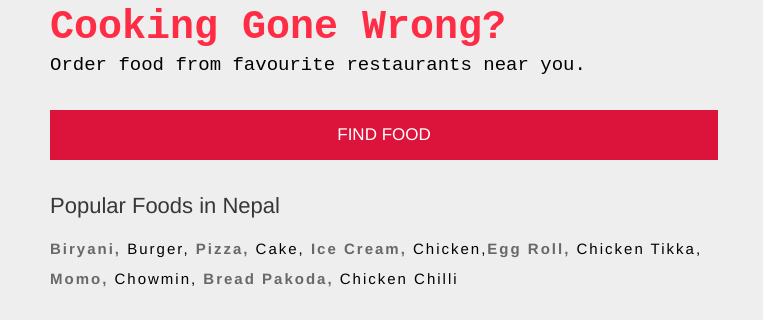
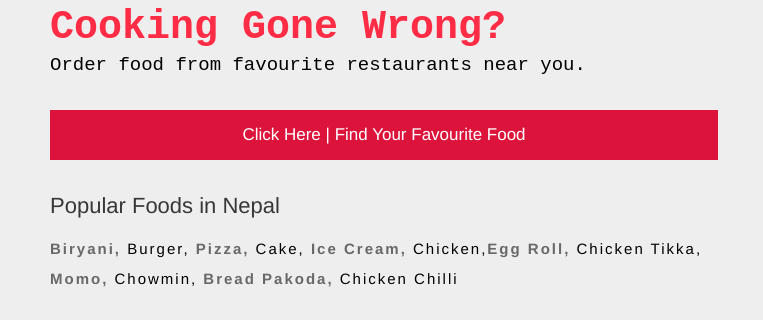
Before and after one commit to easycodesigns/foodrez, a plain HTML site: page index.html in a window 1280 px wide. Shown: the part 184-504 px from the top of the page, 0-763 px from the left. Drawn offline with nearby package versions, Linux system fonts and the light colour scheme.

Commit message:
Update index.html

```diff
--- a/index.html
+++ b/index.html
@@ -98,7 +98,7 @@
             </div>
 
             <div class="input-area">
-                <button type="submit">FIND FOOD</button>
+                <button type="submit">Click Here | Find Your Favourite Food</button>
             </div>
 
             <div class="popular-foods">
```
